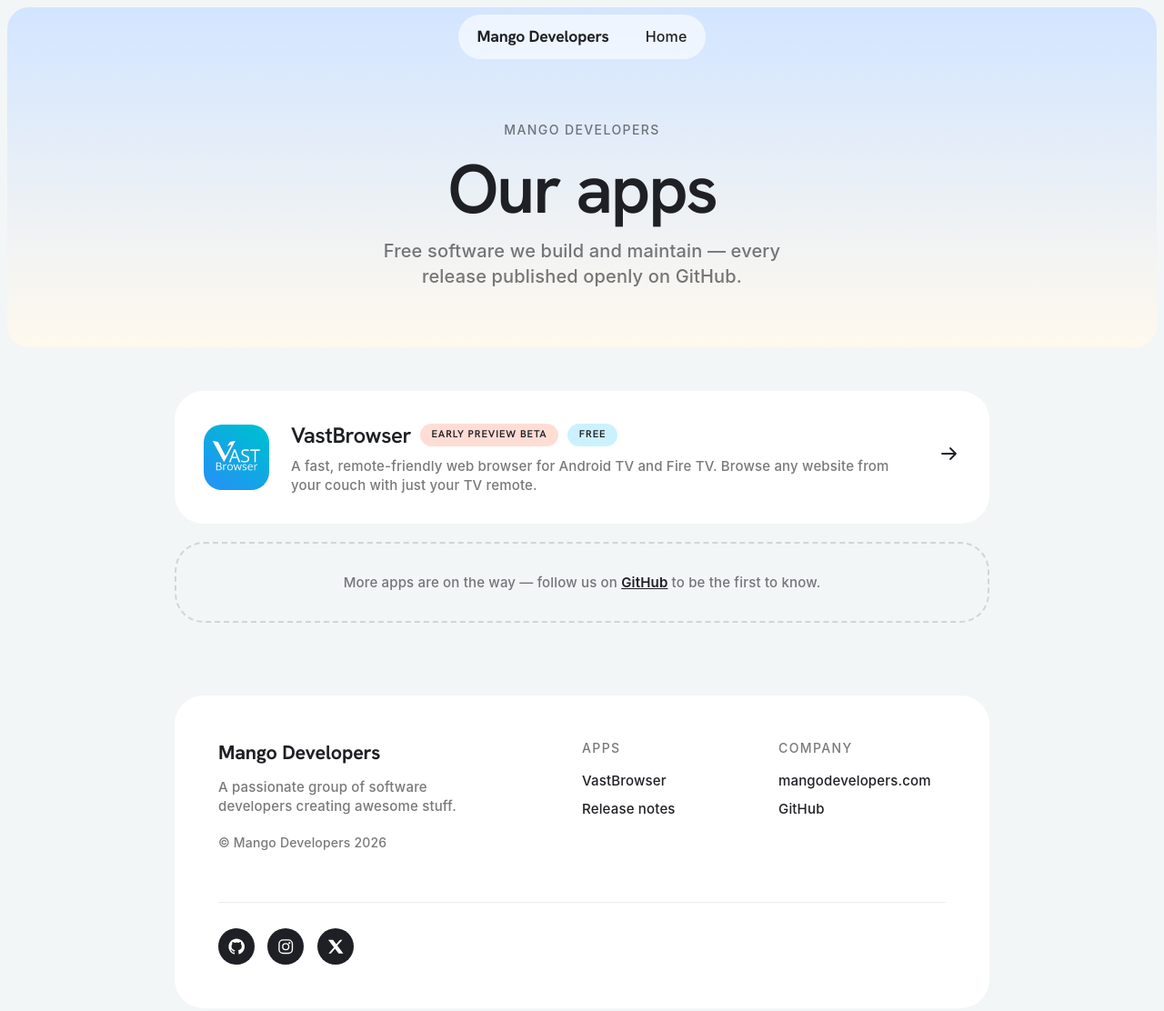
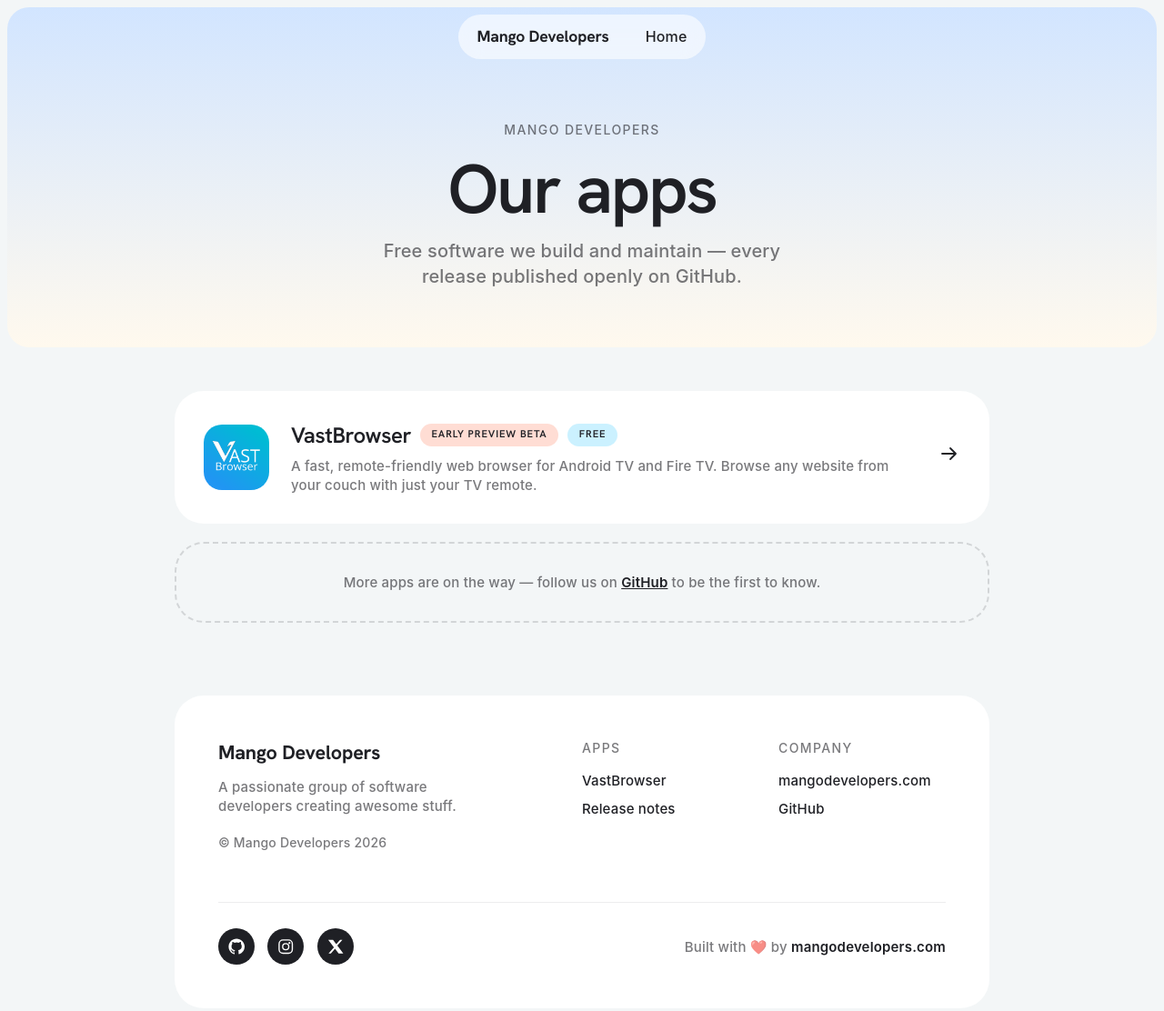
Before and after one commit to MangoDevelopers/mangodevelopers.github.io, a plain HTML site: page apps/index.html in a window 1280 px wide. Shown: the whole page at 91% size. Drawn offline with Linux system fonts and the light colour scheme; no server answers.

Commit message:
Revert "refactor: reformat HTML tags and remove built-with credit footer"

```diff
--- a/apps/index.html
+++ b/apps/index.html
@@ -18,7 +18,8 @@
 
     <link rel="preconnect" href="https://fonts.googleapis.com">
     <link rel="preconnect" href="https://fonts.gstatic.com" crossorigin>
-    <link href="https://fonts.googleapis.com/css2?family=Hanken+Grotesk:wght@500;600;700&display=swap" rel="stylesheet">
+    <link href="https://fonts.googleapis.com/css2?family=Hanken+Grotesk:wght@500;600;700&display=swap"
+        rel="stylesheet">
 
     <link rel="icon" type="image/png" href="../assets/images/favicon-96x96.png" sizes="96x96" />
     <link rel="icon" type="image/svg+xml" href="../assets/images/favicon.svg" />
@@ -427,8 +428,8 @@
                         couch with just your TV remote.</p>
                 </div>
                 <span class="go">
-                    <svg viewBox="0 0 24 24" fill="none" stroke="currentColor" stroke-width="1.8" stroke-linecap="round"
-                        stroke-linejoin="round">
+                    <svg viewBox="0 0 24 24" fill="none" stroke="currentColor" stroke-width="1.8"
+                        stroke-linecap="round" stroke-linejoin="round">
                         <path d="M4 12h15m0 0l-6-6m6 6l-6 6" />
                     </svg>
                 </span>
@@ -486,6 +487,8 @@
                             </svg>
                         </a>
                     </div>
+                    <p class="built-with">Built with ❤️ by <a href="https://mangodevelopers.com">mangodevelopers.com</a>
+                    </p>
                 </div>
             </div>
         </div>
```
